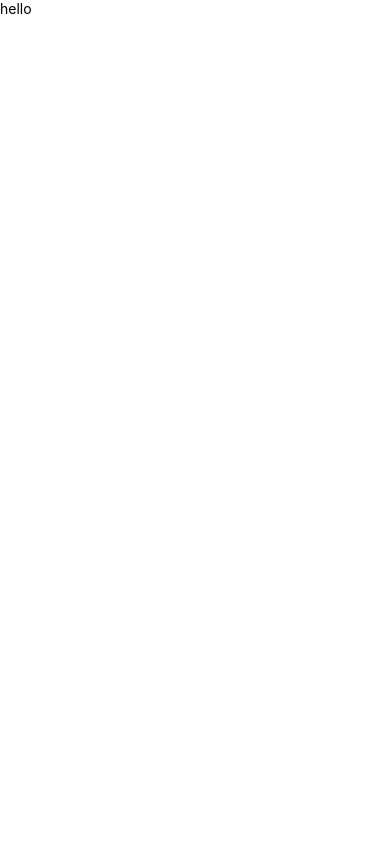
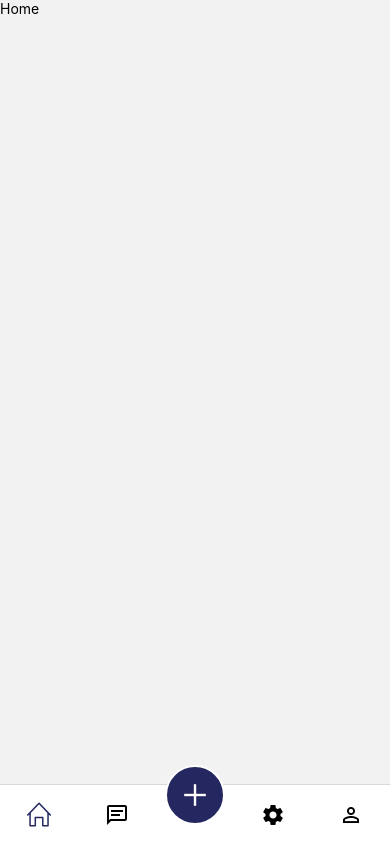
Before and after one commit to nazariikekosh/nk__ReactNative_userProfile, a React Native app in the folder userProfile/: screen / in a window 390 px wide. Built offline with nearby package versions, Linux system fonts and the light colour scheme.

Commit message:
create navigations

```diff
--- a/userProfile/App.js
+++ b/userProfile/App.js
@@ -1,15 +1,22 @@
 import React from 'react';
-import { Text } from 'react-native';
-import { NavigationContainer } from '@react-navigation/native';
-import { createNativeStackNavigator } from '@react-navigation/native-stack';
+import {NavigationContainer} from '@react-navigation/native';
+import {createNativeStackNavigator} from '@react-navigation/native-stack';
+import BottomTabsNav from './navigations/BottomTabsNav';
 
 const Stack = createNativeStackNavigator();
 
-
 export default function App() {
   return (
-   <NavigationContainer>
-      <Text>hello</Text>
-   </NavigationContainer>
-  )
+    <NavigationContainer>
+      <Stack.Navigator initialRouteName="BottomTabsNavigation">
+        <Stack.Screen
+          name="BottomTabsNavigation"
+          component={BottomTabsNav}
+          options={{
+            headerShown: false,
+          }}
+        />
+      </Stack.Navigator>
+    </NavigationContainer>
+  );
 }
--- /dev/null
+++ b/userProfile/navigations/BottomTabsNav.js
@@ -0,0 +1,126 @@
+import {View, Text, Platform} from 'react-native';
+import React from 'react';
+import {createBottomTabNavigator} from '@react-navigation/bottom-tabs';
+import SimpleLineIcons from 'react-native-vector-icons/SimpleLineIcons';
+import MaterialCommunityIcons from 'react-native-vector-icons/MaterialCommunityIcons';
+import MaterialIcons from 'react-native-vector-icons/MaterialIcons';
+import Fontisto from 'react-native-vector-icons/Fontisto';
+import Settings from '../screens/Settings';
+import Messages from '../screens/Messages';
+import Home from '../screens/Home';
+import Create from '../screens/Create';
+import Profile from '../screens/Profile';
+
+
+
+import {COLORS} from '../constants';
+
+const Tab = createBottomTabNavigator();
+const screenOptions = {
+  tabBarShowLabel: false,
+  headerShown: false,
+  tabBarHideOnKeyboard: true,
+  tabBarStyle: {
+    position: 'absolute',
+    bottom: 0,
+    right: 0,
+    left: 0,
+    elevation: 0,
+    height: 60,
+    backgroundColor: COLORS.white,
+  },
+};
+
+const BottomTabsNav = () => {
+  return (
+    <Tab.Navigator screenOptions={screenOptions}>
+      <Tab.Screen
+        name="Home"
+        component={Home}
+        options={{
+          tabBarIcon: ({focused}) => {
+            return (
+              <SimpleLineIcons
+                name="home"
+                size={24}
+                color={focused ? COLORS.primary : COLORS.black}
+              />
+            );
+          },
+        }}
+      />
+      <Tab.Screen
+        name="Messages"
+        component={Messages}
+        options={{
+          tabBarIcon: ({focused}) => {
+            return (
+              <MaterialCommunityIcons
+                name="message-text-outline"
+                size={24}
+                color={focused ? COLORS.primary : COLORS.black}
+              />
+            );
+          },
+        }}
+      />
+      <Tab.Screen
+        name="Create"
+        component={Create}
+        options={{
+          tabBarIcon: ({focused}) => {
+            return (
+              <View
+                style={{
+                  alignItems: 'center',
+                  justifyContent: 'center',
+                  backgroundColor: COLORS.primary,
+                  height: Platform.OS == 'ios' ? 50 : 60,
+                  width: Platform.OS == 'ios' ? 50 : 60,
+                  top: Platform.OS == 'ios' ? -10 : -20,
+                  borderRadius: Platform.OS == 'ios' ? 25 : 30,
+                  borderWidth: 2,
+                  borderColor: COLORS.white,
+                }}>
+                <Fontisto name="plus-a" size={24} color={COLORS.white} />
+              </View>
+            );
+          },
+        }}
+      />
+      <Tab.Screen
+        name="Settings"
+        component={Settings}
+        options={{
+          tabBarIcon: ({focused}) => {
+            return (
+              <MaterialIcons
+                name="settings"
+                size={24}
+                color={focused ? COLORS.primary : COLORS.black}
+              />
+            );
+          },
+        }}
+      />
+
+      <Tab.Screen
+        name="Profile"
+        component={Profile}
+        options={{
+          tabBarIcon: ({focused}) => {
+            return (
+              <MaterialIcons
+                name="person-outline"
+                size={24}
+                color={focused ? COLORS.primary : COLORS.black}
+              />
+            );
+          },
+        }}
+      />
+    </Tab.Navigator>
+  );
+};
+
+export default BottomTabsNav;
```
Also changed, not shown: userProfile/package.json (+7 -2 lines), 2 other files (tests, documents, lock files or other folders).
